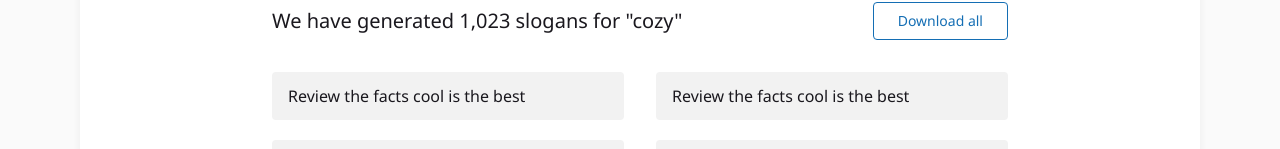
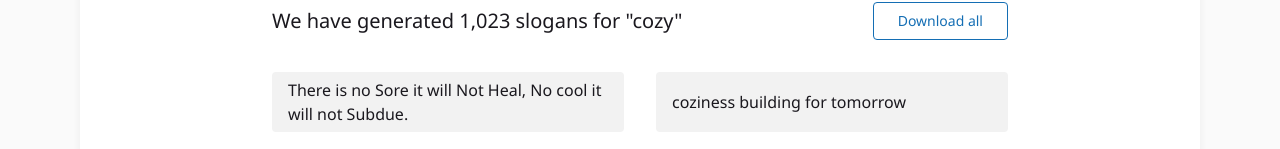
Before and after one commit to ashwindevx/frontend-assignment, a React (Vite) app: page / in a window 1280 px wide. Shown: the part 635-784 px from the top of the page. Built offline with nearby package versions, Linux system fonts and the light colour scheme.

Commit message:
minor code fixes

```diff
--- a/src/components/Features.jsx
+++ b/src/components/Features.jsx
@@ -1,29 +1,6 @@
 import SelectIcon from "../../public/images/icons/select.svg";
 import SearchIcon from "../../public/images/icons/search.svg";
 import StandOutIcon from "../../public/images/icons/stand-out.svg";
-
-let featuresList = [
-  {
-    id: 1,
-    icon: SearchIcon,
-    heading: "Search",
-    description:
-      "Simply add a keyword or a term related to your business in the slogan maker search box. Wait for the magic to happen.",
-  },
-  {
-    id: 2,
-    icon: SelectIcon,
-    heading: "Select",
-    description:
-      "Choose from thousands of options generated by the slogan maker that fit your needs.",
-  },
-  {
-    id: 3,
-    icon: StandOutIcon,
-    heading: "Stand out",
-    description: "Congrats on your new slogan. It's time to win the world!",
-  },
-];
 
 const Features = () => {
   return (
@@ -54,3 +31,26 @@ const Features = () => {
 };
 
 export default Features;
+
+let featuresList = [
+  {
+    id: 1,
+    icon: SearchIcon,
+    heading: "Search",
+    description:
+      "Simply add a keyword or a term related to your business in the slogan maker search box. Wait for the magic to happen.",
+  },
+  {
+    id: 2,
+    icon: SelectIcon,
+    heading: "Select",
+    description:
+      "Choose from thousands of options generated by the slogan maker that fit your needs.",
+  },
+  {
+    id: 3,
+    icon: StandOutIcon,
+    heading: "Stand out",
+    description: "Congrats on your new slogan. It's time to win the world!",
+  },
+];
--- a/src/components/Products.jsx
+++ b/src/components/Products.jsx
@@ -2,6 +2,36 @@ import PPG from "../../public/images/thumbnails/PPG.png";
 import TCG from "../../public/images/thumbnails/TCG.png";
 import DNG from "../../public/images/thumbnails/DNG.png";
 import IG from "../../public/images/thumbnails/IG.png";
+
+const Products = () => {
+  return (
+    <div className="w-layout mx-auto pb-20 -mt-10">
+      <h1 className="font-galano tracking-tight font-semibold text-4xl text-dark mb-12">
+        Try our other free products
+      </h1>
+      <div className="grid grid-cols-3 gap-8">
+        {productsList.map((list) => {
+          const { id, thumbnail, heading, description } = list;
+          return (
+            <div key={id} className="w-[352px] cursor-pointer">
+              <div>
+                <img src={thumbnail} alt={heading} />
+              </div>
+              <h5 className="font-galano mb-1 font-medium text-dark mt-4 text-xl">
+                {heading}
+              </h5>
+              <p className="font-galano font-normal text-base text-medium">
+                {description}
+              </p>
+            </div>
+          );
+        })}
+      </div>
+    </div>
+  );
+};
+
+export default Products;
 
 let productsList = [
   {
@@ -33,33 +63,3 @@ let productsList = [
       "Stock your store with 100s of products and start selling to customers in minutes, without the hassle of inventory or packaging.",
   },
 ];
-
-const Products = () => {
-  return (
-    <div className="w-layout mx-auto pb-20 -mt-10">
-      <h1 className="font-galano tracking-tight font-semibold text-4xl text-dark mb-12">
-        Try our other free products
-      </h1>
-      <div className="grid grid-cols-3 gap-8">
-        {productsList.map((list) => {
-          const { id, thumbnail, heading, description } = list;
-          return (
-            <div key={id} className="w-[352px] cursor-pointer">
-              <div>
-                <img src={thumbnail} alt={heading} />
-              </div>
-              <h5 className="font-galano mb-1 font-medium text-dark mt-4 text-xl">
-                {heading}
-              </h5>
-              <p className="font-galano font-normal text-base text-medium">
-                {description}
-              </p>
-            </div>
-          );
-        })}
-      </div>
-    </div>
-  );
-};
-
-export default Products;
--- a/src/components/Slogan.jsx
+++ b/src/components/Slogan.jsx
@@ -1,6 +1,6 @@
-import Button from "./Button";
 import Cross from "../../public/images/icons/cross.svg";
 import Arrow from "../../public/images/icons/arrow.svg";
+import Button from "./Button";
 import SlogansLists from "./SlogansLists";
 
 const Slogan = () => {
--- a/src/components/SlogansLists.jsx
+++ b/src/components/SlogansLists.jsx
@@ -6,9 +6,9 @@ const SlogansLists = () => {
         return (
           <div
             key={id}
-            className="rounded-[4px] bg-light cursor-pointer relative"
+            className="rounded-[4px] h-[60px] flex items-center bg-light cursor-pointer relative"
           >
-            <p className="font-galano text-base text-dark font-normal px-4 py-3">
+            <p className="font-galano text-base text-dark font-normal px-4">
               {slogan}
             </p>
             <p class="absolute hidden w-fit -left-[120px] top-[11px] font-galano text-white bg-medium px-2 py-1 text-sm rounded-[4px]">
@@ -29,15 +29,15 @@ export default SlogansLists;
 let slogans = [
   {
     id: 1,
-    slogan: "Review the facts cool is the best",
+    slogan: "There is no Sore it will Not Heal, No cool it will not Subdue.",
   },
   {
     id: 2,
-    slogan: "Review the facts cool is the best",
+    slogan: "coziness building for tomorrow",
   },
   {
     id: 3,
-    slogan: "Review the facts cool is the best",
+    slogan: "There is no Sore it will Not Heal, No cool it will not Subdue.",
   },
   {
     id: 4,
@@ -49,54 +49,54 @@ let slogans = [
   },
   {
     id: 6,
-    slogan: "Review the facts cool is the best",
+    slogan: "coziness building for tomorrow",
   },
   {
     id: 7,
-    slogan: "Review the facts cool is the best",
+    slogan: "There is no Sore it will Not Heal, No cool it will not Subdue.",
   },
   {
     id: 8,
-    slogan: "Review the facts cool is the best",
+    slogan: "coziness building for tomorrow",
   },
   {
     id: 9,
-    slogan: "Review the facts cool is the best",
+    slogan: "There is no Sore it will Not Heal, No cool it will not Subdue.",
   },
   {
     id: 10,
-    slogan: "Review the facts cool is the best",
+    slogan: "coziness building for tomorrow",
   },
   {
     id: 11,
-    slogan: "Review the facts cool is the best",
+    slogan: "There is no Sore it will Not Heal, No cool it will not Subdue.",
   },
   {
     id: 12,
-    slogan: "Review the facts cool is the best",
+    slogan: "coziness building for tomorrow",
   },
   {
     id: 13,
-    slogan: "Review the facts cool is the best",
+    slogan: "There is no Sore it will Not Heal, No cool it will not Subdue.",
   },
   {
     id: 14,
-    slogan: "Review the facts cool is the best",
+    slogan: "coziness building for tomorrow",
   },
   {
     id: 15,
-    slogan: "Review the facts cool is the best",
+    slogan: "There is no Sore it will Not Heal, No cool it will not Subdue.",
   },
   {
     id: 16,
-    slogan: "Review the facts cool is the best",
+    slogan: "coziness building for tomorrow",
   },
   {
     id: 17,
-    slogan: "Review the facts cool is the best",
+    slogan: "There is no Sore it will Not Heal, No cool it will not Subdue.",
   },
   {
     id: 18,
-    slogan: "Review the facts cool is the best",
+    slogan: "coziness building for tomorrow",
   },
 ];
```
